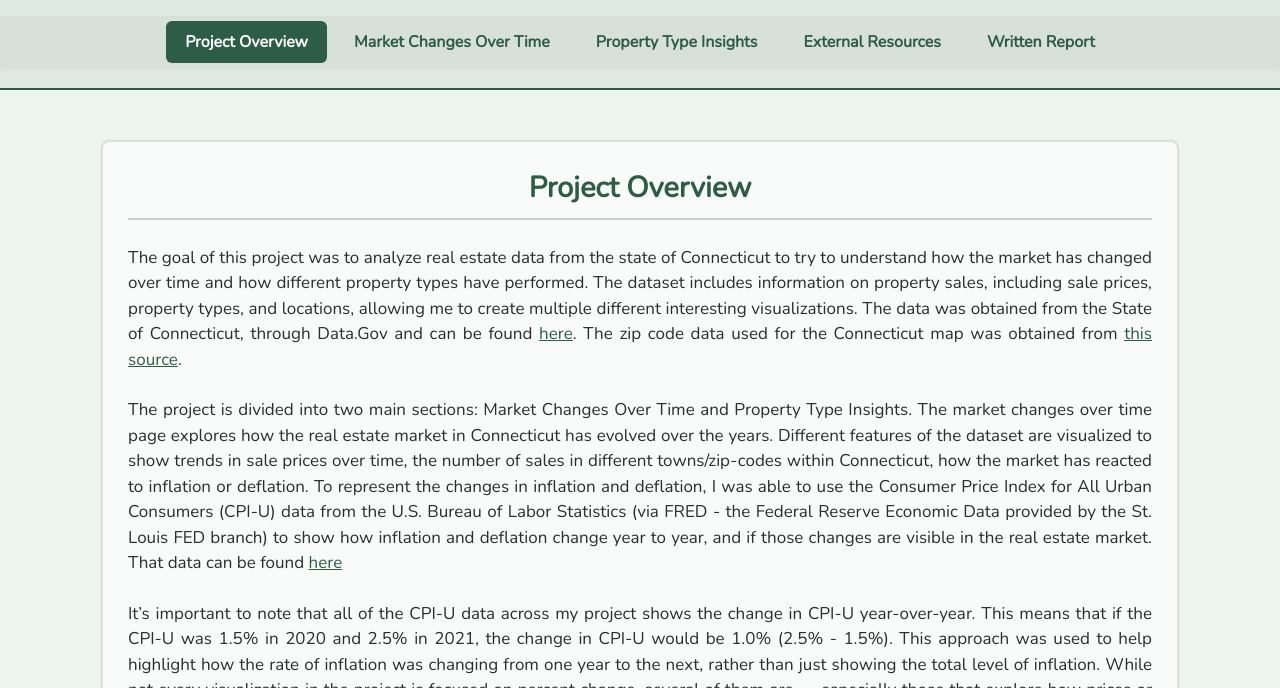
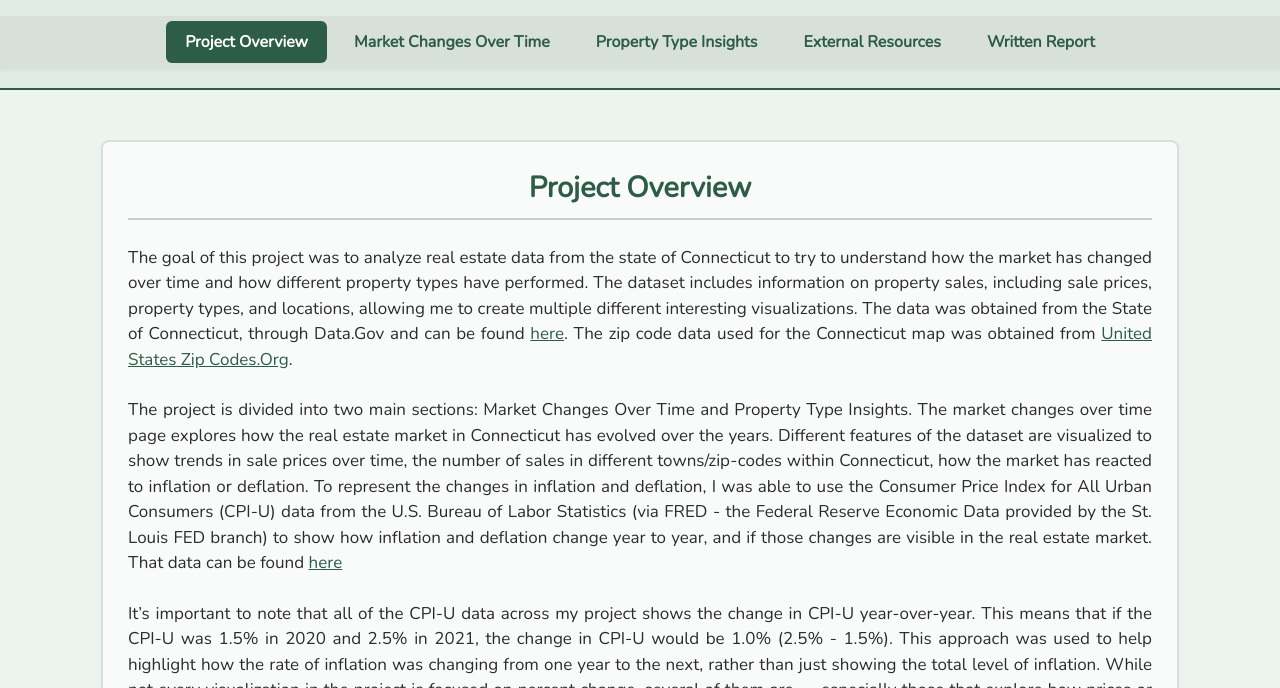
Before and after one commit to RyanMalonee/visualization-tools-project, a plain HTML site: page index.html in a window 1280 px wide. Shown: the part 112-800 px from the top of the page. Drawn offline with nearby package versions, Linux system fonts and the light colour scheme.

Commit message:
small fix

```diff
--- a/index.html
+++ b/index.html
@@ -42,7 +42,7 @@
             class="custom-link"
             target="_blank"
             href="https://www.unitedstateszipcodes.org/zip-code-database/"
-            >this source</a
+            >United States Zip Codes.Org</a
           >.
         </p>
         <p>
```
